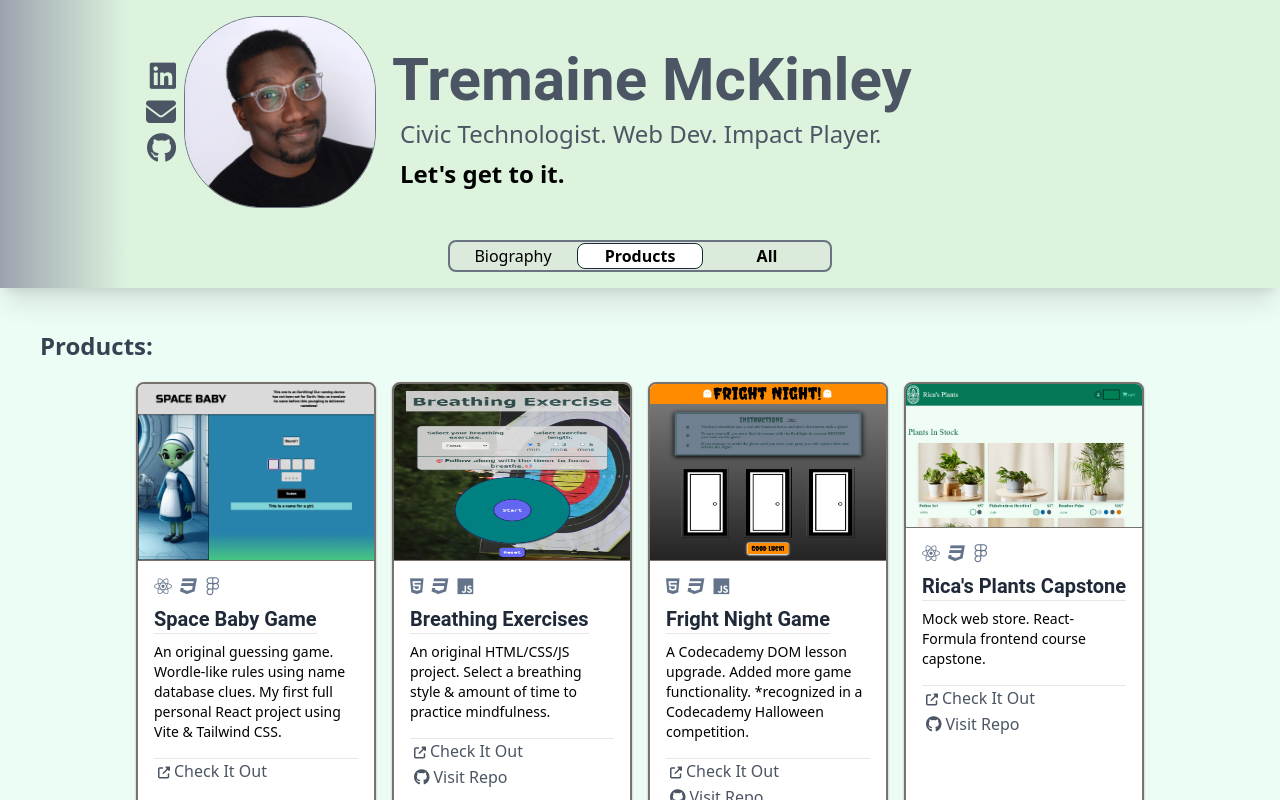
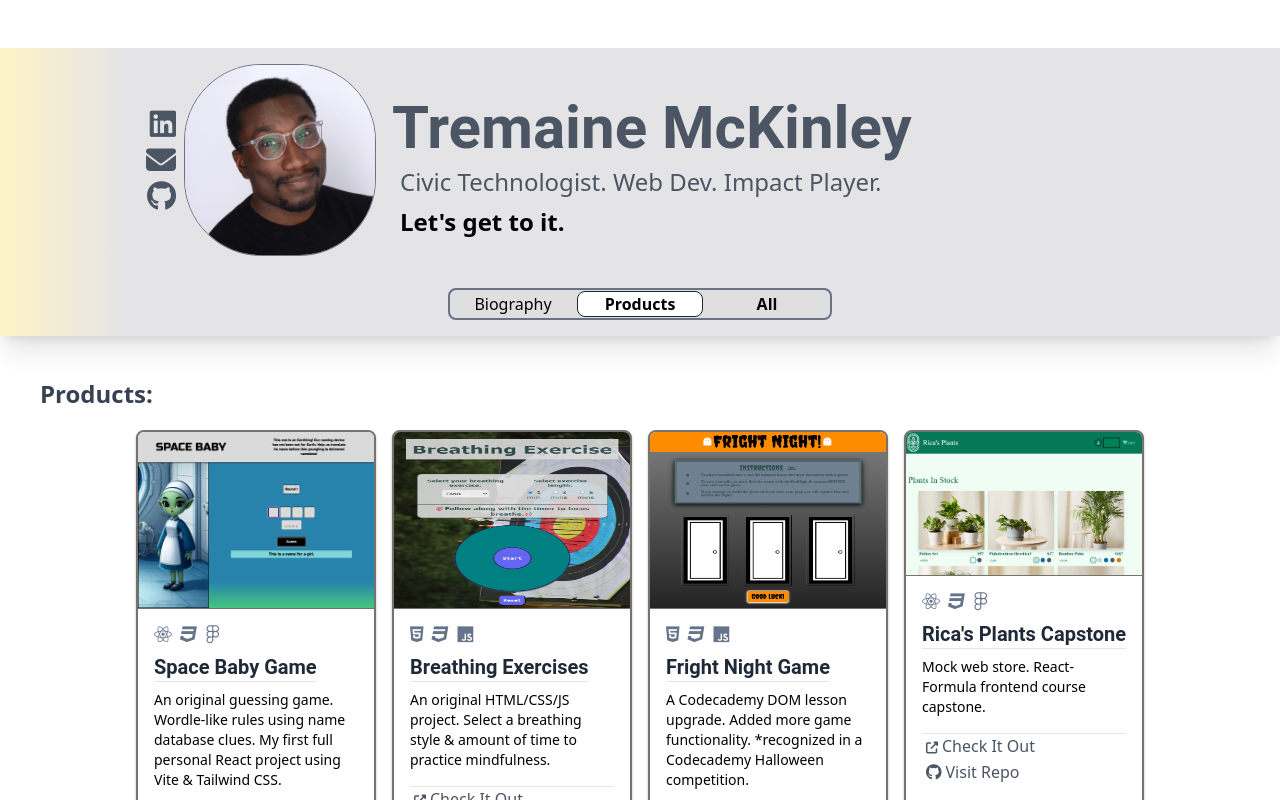
Before and after one commit to tremckinley/tremckinley-portfolio, a React (Vite) app: page / in a window 1280 px wide. Shown: the top 800 px of the page. Built offline with nearby package versions, Linux system fonts and the light colour scheme.

Commit message:
added primary color to tailwind config, recolored profile card, added top margin to page

```diff
--- a/src/App.jsx
+++ b/src/App.jsx
@@ -8,7 +8,7 @@ function App() {
   const [view, setView] = useState("projects");
 
   return (
-      <div className="w-full flex flex-col items-between min-h-fit h-full shadow-xl shadow-gray-800 bg-emerald-50">
+      <div className="w-full flex flex-col items-between min-h-fit h-[100vh] shadow-xl shadow-gray-800 bg-white pt-12">
         <ProfileCard state={{ view, setView }} />
         <div className="p-10 md:pb-0">
           {
--- a/src/assets/ProfileCard/ProfileCard.jsx
+++ b/src/assets/ProfileCard/ProfileCard.jsx
@@ -3,7 +3,7 @@ import ViewSelector from "./ViewSelector"
 export default function ProfileCard(props) {
     const { state } = props
     return (
-        <div className="flex flex-col lg:h-72 items-center justify-between p-4 text-gray-600 shadow-xl bg-gradient-to-t lg:bg-gradient-to-l from-[#c9e6c070] from-90% to-gray-400" role="banner">
+        <div className="flex flex-col lg:h-72 items-center justify-between p-4 text-gray-600 shadow-xl bg-gradient-to-t lg:bg-gradient-to-l from-zinc-200 from-90% to-amber-100" role="banner">
             <div className="xl:ml-36 flex flex-col lg:flex-row items-center lg:justify-start w-full">
                 <div className="flex flex-col lg:flex-row-reverse items-center">
                     <img className="rounded-[40%] max-h-36 lg:max-h-48 border border-gray-500 center" alt="profile image of me" src="/headshot.jpeg" />
--- a/tailwind.config.js
+++ b/tailwind.config.js
@@ -9,6 +9,13 @@ export default {
       fontFamily: {
         'body': ["Montserrat", "sans-serif"],
         'roboto': ['Roboto', "sans-serif"]
+      },
+      colors: {
+        'primary': '#c9e6c070',
+        'secondary': '#001733',
+        'accent': '',
+        'neutral-light': '',
+        'neutral-dark': ''
       }
     },
   },
```
